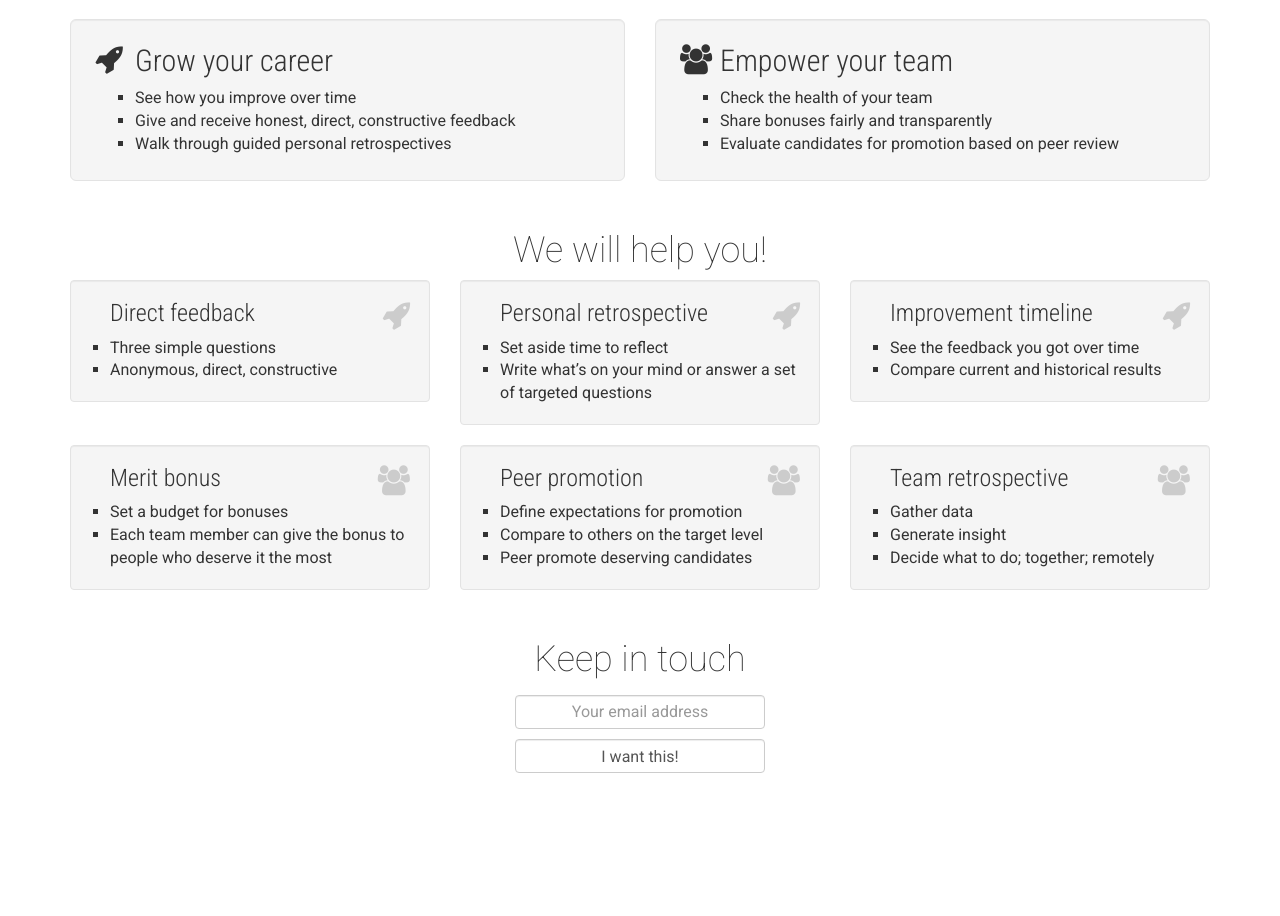
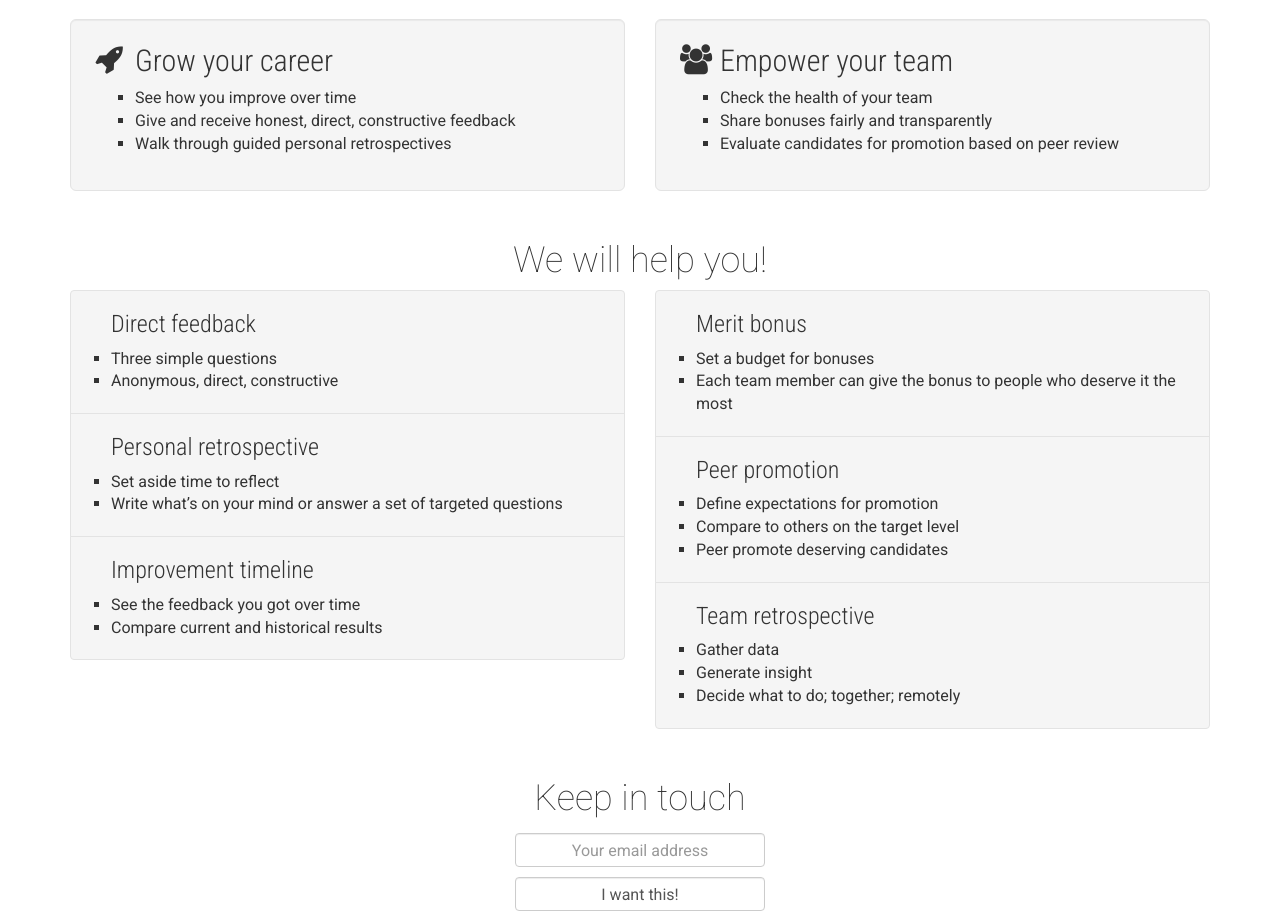
Before and after one commit to tasuk/psfg, a Django app: page /labs in a window 1280 px wide. Shown: the part 51-967 px from the top of the page. Before the commit the page ends 824 px from the top, so only its background shows below. Run offline with Django 3.2, Linux system fonts and the light colour scheme; some libraries are stand-ins or nearby versions.

Commit message:
Use list groups for feature listing

```diff
--- a/homepage/templates/index.html
+++ b/homepage/templates/index.html
@@ -19,12 +19,12 @@
         h2, h3 { font-family: "Roboto Condensed"; font-weight: 300; }
         li { list-style-type: square; }
 
-        .well ul { margin-bottom: 0px; }
-        .well h2, .well h3 { margin-top: 0px; }
+        h2, h3 { margin-top: 0px; }
+        .list-group { padding: 0px; }
+        .list-group-item { padding: 20px; background-color: #F5F5F5; border-color: #E3E3E3; }
         .benefits .well .fa { font-size: 30px; position: absolute; }
         .benefits h2 { padding-left: 40px; }
-        .features .well .fa { color: #CCC; font-size: 30px; position: absolute; top: 20px; right: 35px; }
-        .features h3, .features .well ul { padding-left: 20px; }
+        .features h3, .features ul ul { padding-left: 20px; }
 
         form div { text-align: center; }
         .form-inline .form-control { text-align: center; width: 250px; margin: 5px; }
@@ -92,71 +92,62 @@
 <div class="container features">
     <h1>We will help you!</h1>
 
-    <div class="row equal">
-        <div class="col-md-4 col-sm-6">
-            <div class="well">
-                <i class="fa fa-rocket"></i>
+    <div class="row">
+        <div class="col-sm-6">
+            <ul class="list-group">
+                <li class="list-group-item">
                     <h3>Direct feedback</h3>
                     <ul>
                         <li>Three simple questions</li>
                         <li>Anonymous, direct, constructive</li>
                     </ul>
-            </div>
-        </div>
-        <div class="col-md-4 col-sm-6">
-            <div class="well">
-                <i class="fa fa-rocket"></i>
+                </li>
+
+                <li class="list-group-item">
                     <h3>Personal retrospective</h3>
                     <ul>
                         <li>Set aside time to reflect</li>
                         <li>Write what’s on your mind or answer a set of targeted questions</li>
                     </ul>
-            </div>
-        </div>
-        <div class="col-md-4 col-sm-6">
-            <div class="well">
-                <i class="fa fa-rocket"></i>
+                </li>
+
+                <li class="list-group-item">
                     <h3>Improvement timeline</h3>
                     <ul>
                         <li>See the feedback you got over time</li>
                         <li>Compare current and historical results</li>
                     </ul>
-            </div>
-        </div>
+                </li>
+            </ul>
         </div>
 
-    <div class="row equal">
-        <div class="col-md-4 col-sm-6">
-            <div class="well">
-                <i class="fa fa-group"></i>
+        <div class="col-sm-6">
+            <ul class="list-group">
+                <li class="list-group-item">
                     <h3>Merit bonus</h3>
                     <ul>
                         <li>Set a budget for bonuses</li>
                         <li>Each team member can give the bonus to people who deserve it the most</li>
                     </ul>
-            </div>
-        </div>
-        <div class="col-md-4 col-sm-6">
-            <div class="well">
-                <i class="fa fa-group"></i>
+                </li>
+                <li class="list-group-item">
                     <h3>Peer promotion</h3>
                     <ul>
                         <li>Define expectations for promotion</li>
                         <li>Compare to others on the target level</li>
                         <li>Peer promote deserving candidates</li>
                     </ul>
-            </div>
-        </div>
-        <div class="col-md-4 col-sm-6">
-            <div class="well">
+                </li>
+
+                <li class="list-group-item">
                     <h3>Team retrospective</h3>
-                <i class="fa fa-group"></i>
                     <ul>
                         <li>Gather data</li>
                         <li>Generate insight</li>
                         <li>Decide what to do; together; remotely</li>
                     </ul>
-            </div>
+                </li>
+            </ul>
         </div>
     </div>
 </div>
```
Lines whose indentation alone changed are shown as unchanged.
